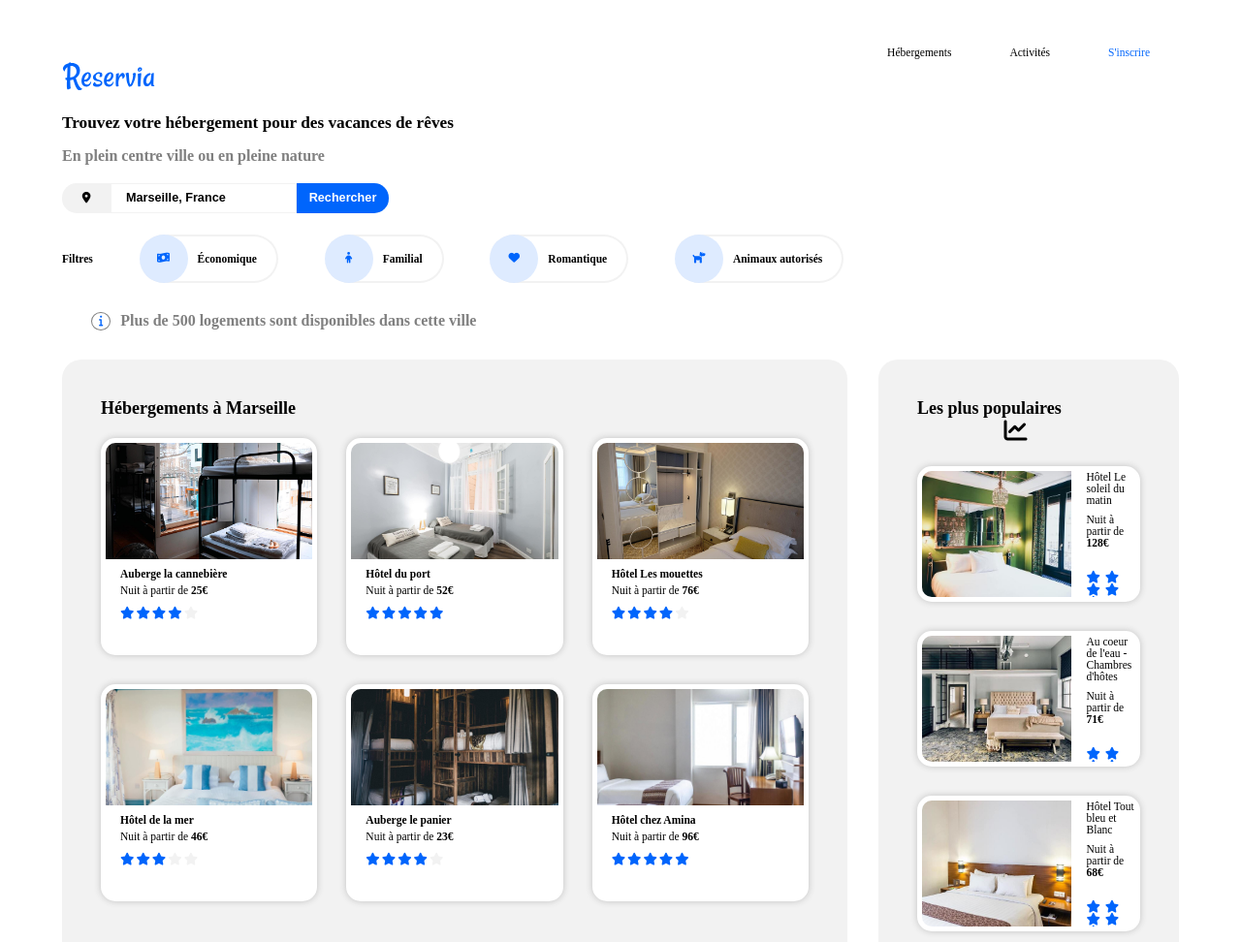
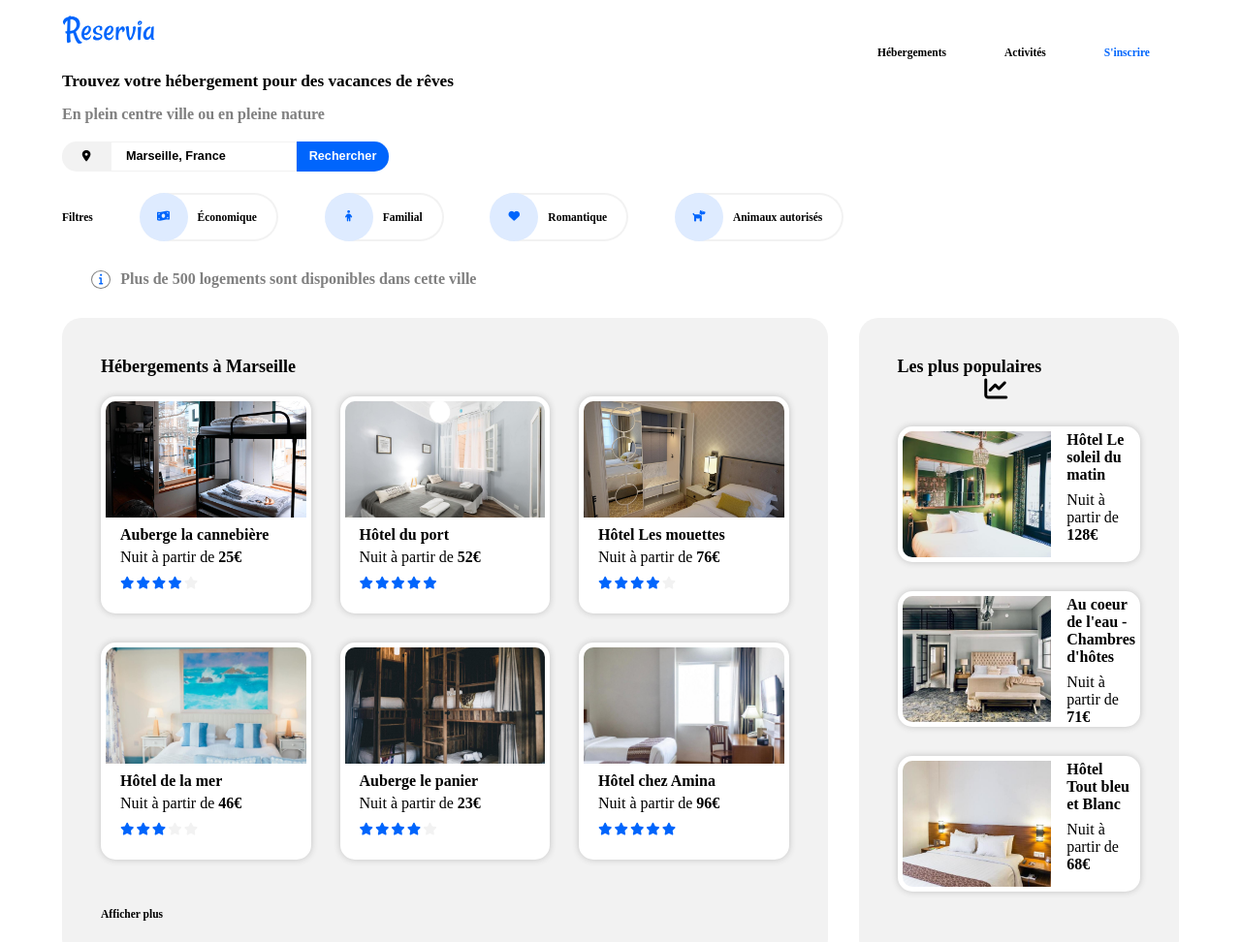
Before and after one commit to Smarty37/OpenclassroomsProject, a plain HTML site: page index.html in a window 1280 px wide. Shown: the top 972 px of the page at 97% size. Drawn offline with Linux system fonts and the light colour scheme; a web font is replaced by a local one.

Commit message:
finalisation version mobile

```diff
--- a/style/desktop.css
+++ b/style/desktop.css
@@ -31,7 +31,7 @@ nav{
 	justify-content: space-between;
 }
 
-nav div{
+nav a{
     padding-top: 3rem;
     font-weight: bold;
 }
@@ -40,7 +40,7 @@ nav a{
     padding: 40px 30px 0;
 }
 
-nav div a:hover{
+nav  a:hover{
     color: #0065FC;
     border-top: 2px solid #0065FC;
     padding-top: 38px ;
@@ -225,10 +225,12 @@ a{
 }
 
 .nom{
+    font-size: medium;
     font-weight: bolder;
 }
 
 .nom_suite{
+    font-size: medium;
     margin-bottom: 5px;
     margin-top: 5px;
 }
@@ -316,7 +318,12 @@ a{
     background-color: #fff;
     margin-left: 10px;
 }
+.nom_pop{
+    font-size: medium;
+    font-weight: bold;
+}
 .nom_suite_populaire{
+    font-size: medium;
     margin-bottom: 3vh;
     margin-top: 1vh;
 }
@@ -434,3 +441,7 @@ footer a:hover{
     font-weight: bold;
 
 }
+
+@media screen and (min-width: 768px),(max-width:1023px){
+
+}
--- a/style/phone.css
+++ b/style/phone.css
@@ -60,11 +60,6 @@ nav div a:hover{
     border-bottom-color:#0065FC;
 }
 
-/*#heb, #act{
-    justify-content: space-between;
-    flex-flow: row;
-    align-items: center;
-}*/
 #heb{
     order: 1;
     width: 50%;
@@ -86,6 +81,8 @@ a{
 	color: #0065FC;
     padding: 0;
     border-bottom: none;
+    font-weight: bold;
+    padding-top: 1rem;
 }
 
 
```
